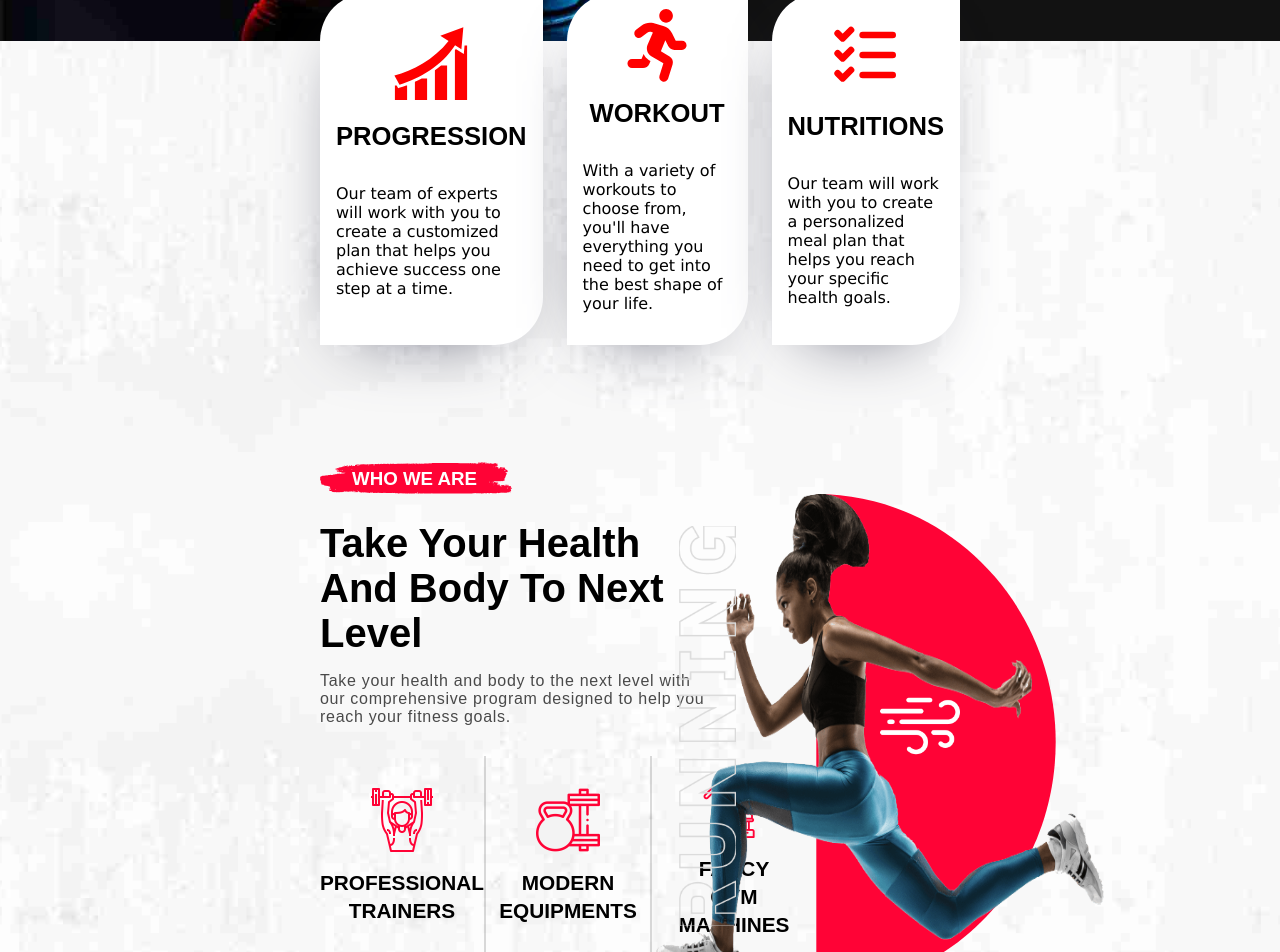
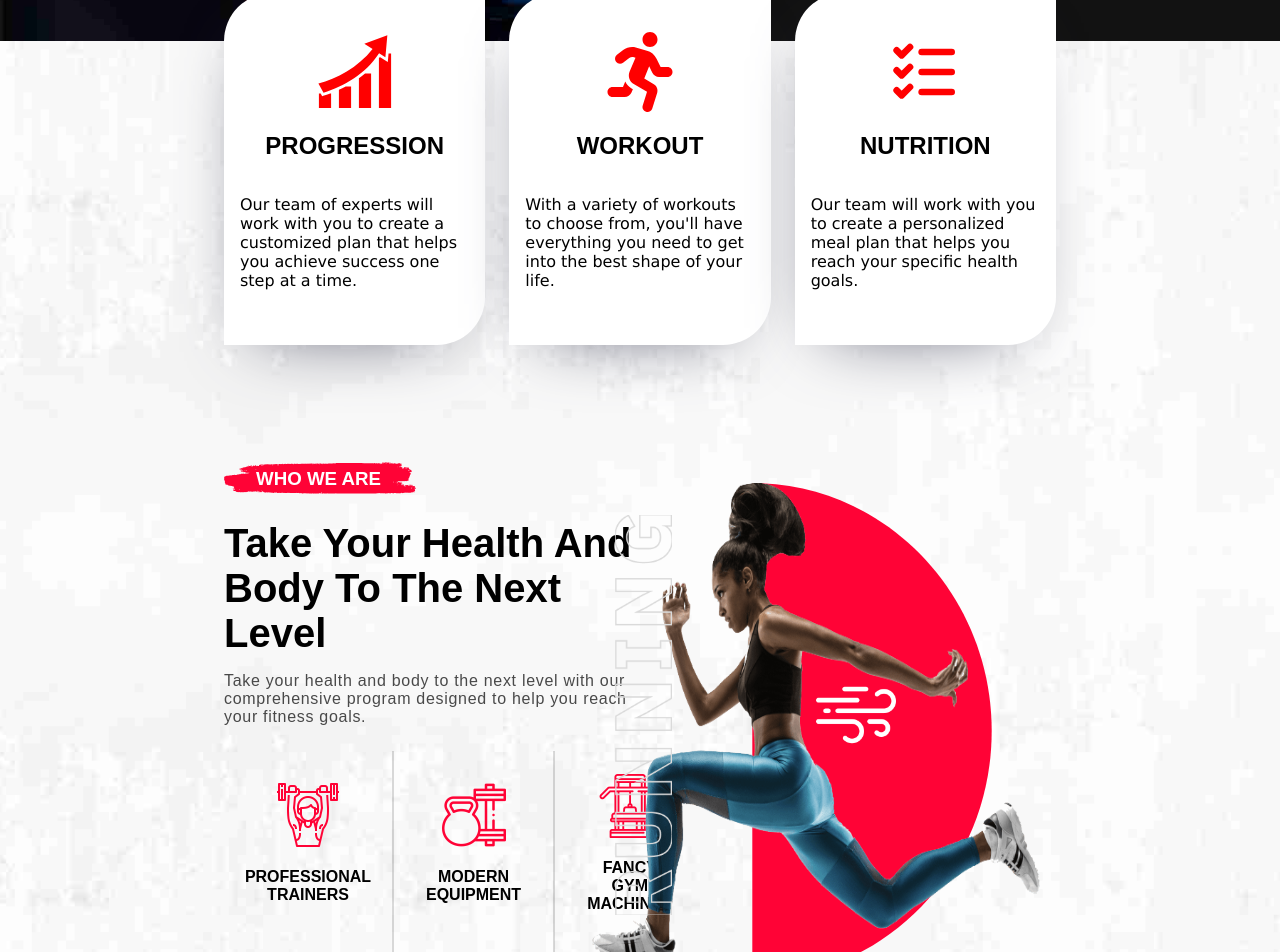
Before and after one commit to PawelWydra/Gymate-main, a React (Create React App) app: page / in a window 1280 px wide. Shown: the part 760-1712 px from the top of the page. Built offline with nearby package versions, Linux system fonts and the light colour scheme.

Commit message:
add semantic and img container position

```diff
--- a/src/components/introduce/introduce.css
+++ b/src/components/introduce/introduce.css
@@ -12,8 +12,8 @@
   padding-bottom: 3rem;
 }
 
-.introduce-container > div {
-  width: 50vw;
+.introduce-container > * {
+  width: 65vw;
 }
 
 .introduce-card-container {
@@ -53,7 +53,7 @@
 
 .introduce-info-container {
   display: flex;
-  justify-content: space-between;
+  justify-content: center;
   align-items: center;
   margin-top: 30rem;
 }
@@ -142,6 +142,7 @@
 .info-image-container {
   position: relative;
   flex-grow: 2;
+  left: -10rem;
 }
 
 .info-image-container > img {
--- a/src/components/introduce/introduce.jsx
+++ b/src/components/introduce/introduce.jsx
@@ -13,11 +13,11 @@ import girlWind from "../../images/who-we-are/wind.png";
 
 function Introduce() {
   return (
-    <div className="introduce-container">
-      <div className="introduce-card-container">
+    <section className="introduce-container">
+      <article className="introduce-card-container">
         <div className="introduce-card">
           <GiProgression className="introduce-card-icon" />
-          <h1>PROGRESSION</h1>
+          <h2>PROGRESSION</h2>
           <p>
             Our team of experts will work with you to create a customized plan
             that helps you achieve success one step at a time.
@@ -25,7 +25,7 @@ function Introduce() {
         </div>
         <div className="introduce-card">
           <FaRunning className="introduce-card-icon" />
-          <h1>WORKOUT</h1>
+          <h2>WORKOUT</h2>
           <p>
             With a variety of workouts to choose from, you'll have everything
             you need to get into the best shape of your life.
@@ -33,17 +33,19 @@ function Introduce() {
         </div>
         <div className="introduce-card">
           <TbListCheck className="introduce-card-icon" />
-          <h1>NUTRITIONS</h1>
+          <h2>NUTRITION</h2>
           <p>
             Our team will work with you to create a personalized meal plan that
             helps you reach your specific health goals.
           </p>
         </div>
-      </div>
-      <div className="introduce-info-container">
+      </article>
+      <article className="introduce-info-container">
         <div className="info-text-container">
-          <h3>WHO WE ARE</h3>
-          <h1>Take Your Health And Body To Next Level</h1>
+          <header>
+            <h3>WHO WE ARE</h3>
+            <h1>Take Your Health And Body To The Next Level</h1>
+          </header>
           <p>
             Take your health and body to the next level with our comprehensive
             program designed to help you reach your fitness goals.
@@ -51,37 +53,39 @@ function Introduce() {
           <div className="introduce-icon-container">
             <div className="introduce-icon">
               <img src={weightLifter} alt="Weight Lifter" />
-              <h2>
+              <h4>
                 PROFESSIONAL
                 <br /> TRAINERS
-              </h2>
+              </h4>
             </div>
             <div className="introduce-icon icon-border">
               <img src={equipment} alt="Equipment" />
-              <h2>
+              <h4>
                 MODERN <br />
-                EQUIPMENTS
-              </h2>
+                EQUIPMENT
+              </h4>
             </div>
             <div className="introduce-icon">
               <img src={machines} alt="Machines" />
-              <h2>
+              <h4>
                 FANCY GYM
                 <br /> MACHINES
-              </h2>
+              </h4>
             </div>
           </div>
-          <button className="introduce-btn">TAKE A TOUR</button>
+          <button className="introduce-btn" aria-label="Take a Tour">
+            TAKE A TOUR
+          </button>
           <img src={titleImage} alt="Title" className="info-image" />
         </div>
         <div className="info-image-container">
           <img src={girl} alt="Girl running" className="girl-img" />
-          <img src={girlBackground} alt="" className="girl-bg-img"/>
+          <img src={girlBackground} alt="" className="girl-bg-img" />
           <img src={girlSideText} alt="" className="girl-sidetext-img" />
-          <img src={girlWind} alt="" className="wind-img"/>
+          <img src={girlWind} alt="" className="wind-img" />
         </div>
-      </div>
-    </div>
+      </article>
+    </section>
   );
 }
 
```
